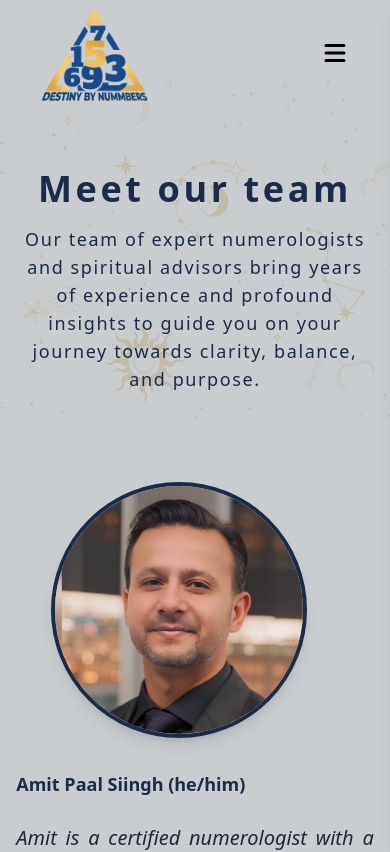
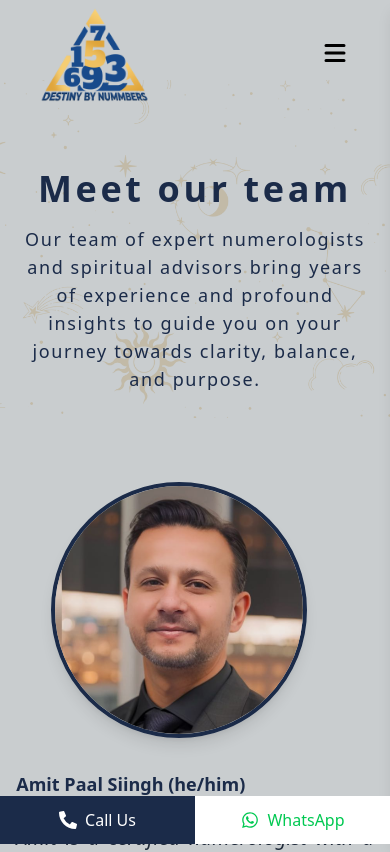
Before and after one commit to BigwigMediaAI/numrology, a Next.js app: page /team in a window 390 px wide. Shown: the top 852 px of the page. Built offline with nearby package versions, Linux system fonts and the light colour scheme.

Commit message:
add chnges

```diff
--- a/src/app/team/page.tsx
+++ b/src/app/team/page.tsx
@@ -79,7 +79,7 @@ const teamMembers = [
 
 export default function ContactPage() {
   return (
-    <div className="  min-h-screen  bg-[var(--background-color)] py-20 md:py-0">
+    <div className=" min-h-screen bg-[var(--background-color)] py-20 md:py-0">
       <Navbar />
 
       {/* Hero Section */}
@@ -197,7 +197,29 @@ export default function ContactPage() {
         </div>
       </section>
 
-      <div className="hidden md:block"></div>
+      {/* ✅ Mobile Call + WhatsApp bar */}
+      <div className="fixed bottom-0 left-0 w-full flex md:hidden z-[99999]">
+        <div className="w-1/2 bg-[var(--primary-color)] text-white text-center py-3">
+          <a
+            href="tel:+61457733000"
+            className="w-full flex items-center justify-center gap-2"
+          >
+            <FaPhoneAlt size={18} />
+            Call Us
+          </a>
+        </div>
+        <div className="w-1/2 bg-white text-green-500 text-center py-3 border-l border-white">
+          <a
+            href="https://wa.me/+61457733000"
+            target="_blank"
+            rel="noopener noreferrer"
+            className="w-full flex items-center justify-center gap-2"
+          >
+            <FaWhatsapp size={18} />
+            WhatsApp
+          </a>
+        </div>
+      </div>
       <Footer />
     </div>
   );
```
